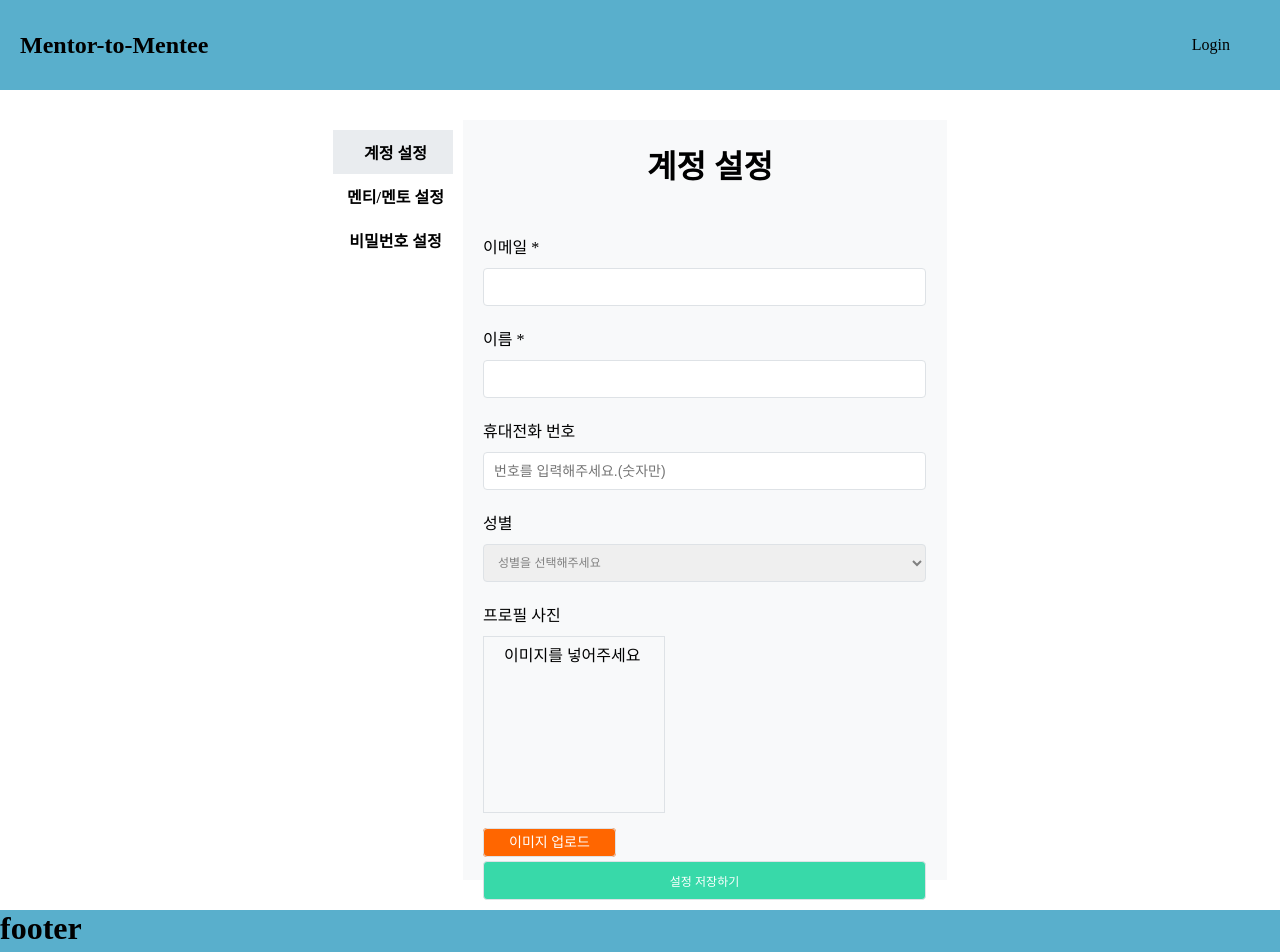
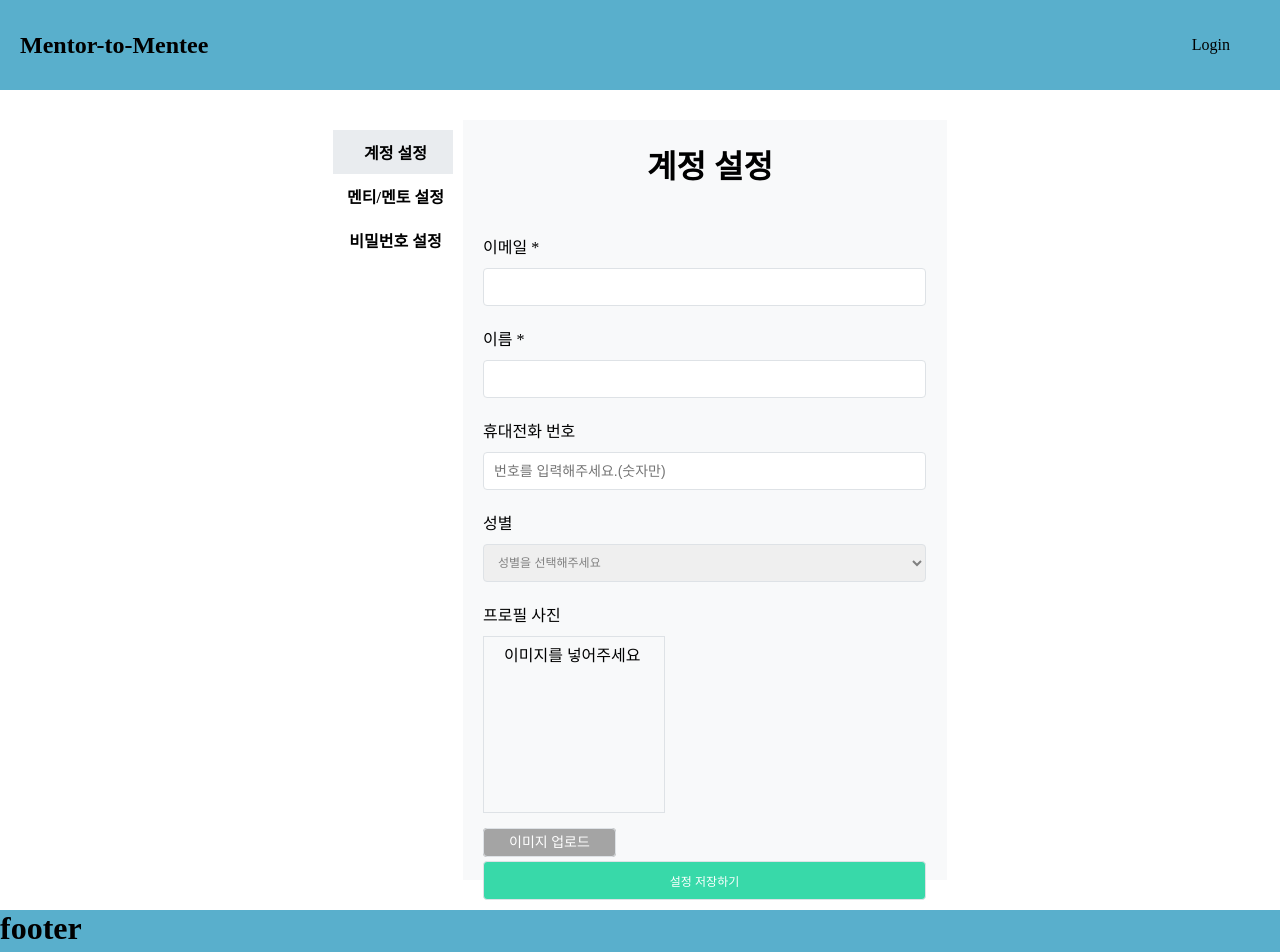
Before and after one commit to dktkwhdk1/Mentor-To-Mentee-Client, a React (Create React App) app: page /myPage in a window 1280 px wide. Shown: the top 952 px of the page. Built offline with nearby package versions, Linux system fonts and the light colour scheme; no server answers.

Commit message:
[Client] feature/refactoringMypage
마이페이지 비밀번호 변경 기능 및 계정설정 이미지 업로드

```diff
--- a/src/components/mypage/MyPage.js
+++ b/src/components/mypage/MyPage.js
@@ -31,21 +31,21 @@ const SettingSelector = styled.div`
     }
   }
   .userinfo {
-    ${(props) =>
+    ${props =>
       props.openUserSetting &&
       css`
         background: #e9ecef;
       `}
   }
   .mentee {
-    ${(props) =>
+    ${props =>
       props.openMenteeSetting &&
       css`
         background: #e9ecef;
       `}
   }
   .password {
-    ${(props) =>
+    ${props =>
       props.openPasswordSetting &&
       css`
         background: #e9ecef;
--- a/src/components/mypage/UserInfoSetting.js
+++ b/src/components/mypage/UserInfoSetting.js
@@ -46,7 +46,7 @@ const FileInput = styled.label`
   margin-left: 20px;
   margin-bottom: 10px;
   padding: 6px 25px;
-  background-color: #ff6600;
+  background-color: #a4a4a4;
   border-radius: 4px;
   color: white;
   cursor: pointer;
```
